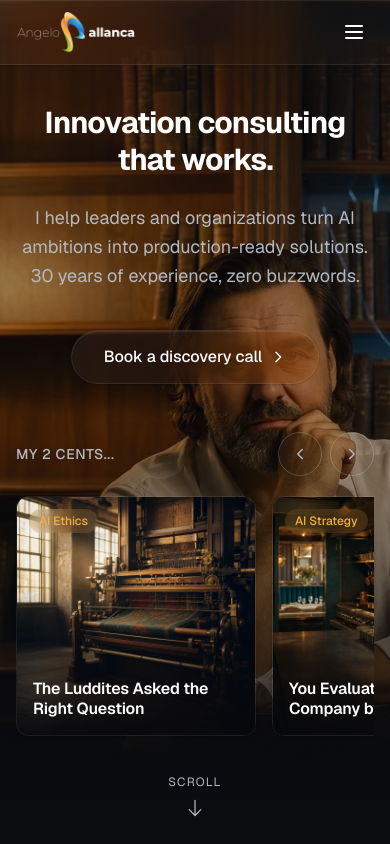
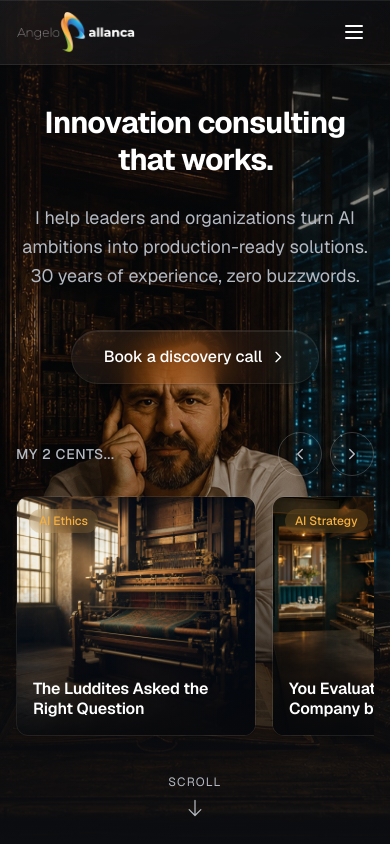
Before and after one commit to therealpan/pallanca-info-blog, a Next.js app: page /en in a window 390 px wide. Shown: the top 844 px of the page. Built offline with nearby package versions, Linux system fonts and the light colour scheme.

Commit message:
hero: new fold background bg04 (study + servers), center on all breakpoints

```diff
--- a/src/components/HeroSection.tsx
+++ b/src/components/HeroSection.tsx
@@ -117,10 +117,10 @@ export default function HeroSection({ posts }: { posts: HeroPost[] }) {
         {/* Background image */}
         <div className="absolute inset-0 z-0">
           <Image
-            src="/images/photos/pallanca_info_bg03.webp"
+            src="/images/photos/pallanca_info_bg04.webp"
             alt=""
             fill
-            className="object-cover object-left md:object-center"
+            className="object-cover object-center"
             priority
             quality={90}
           />
```
Also changed, not shown: public/images/photos/pallanca_info_bg04.webp (added).
